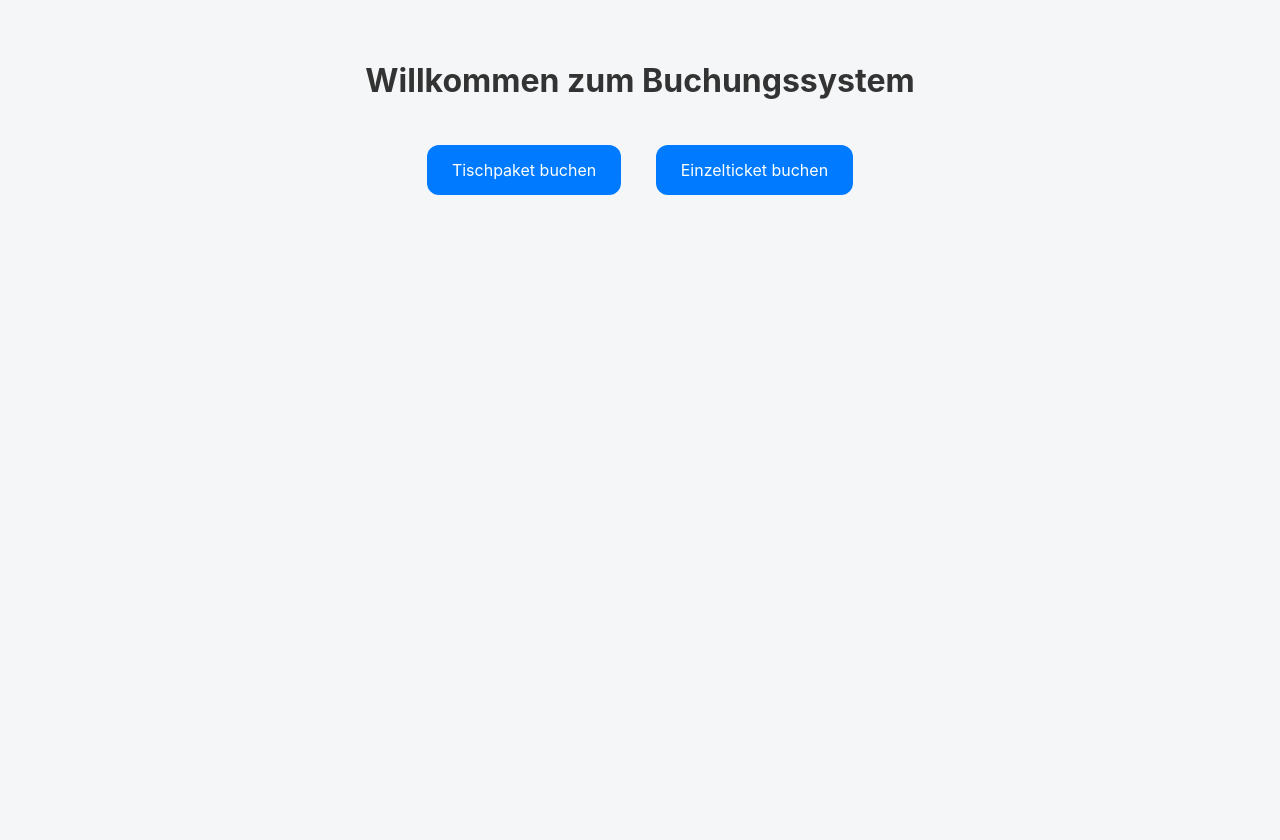
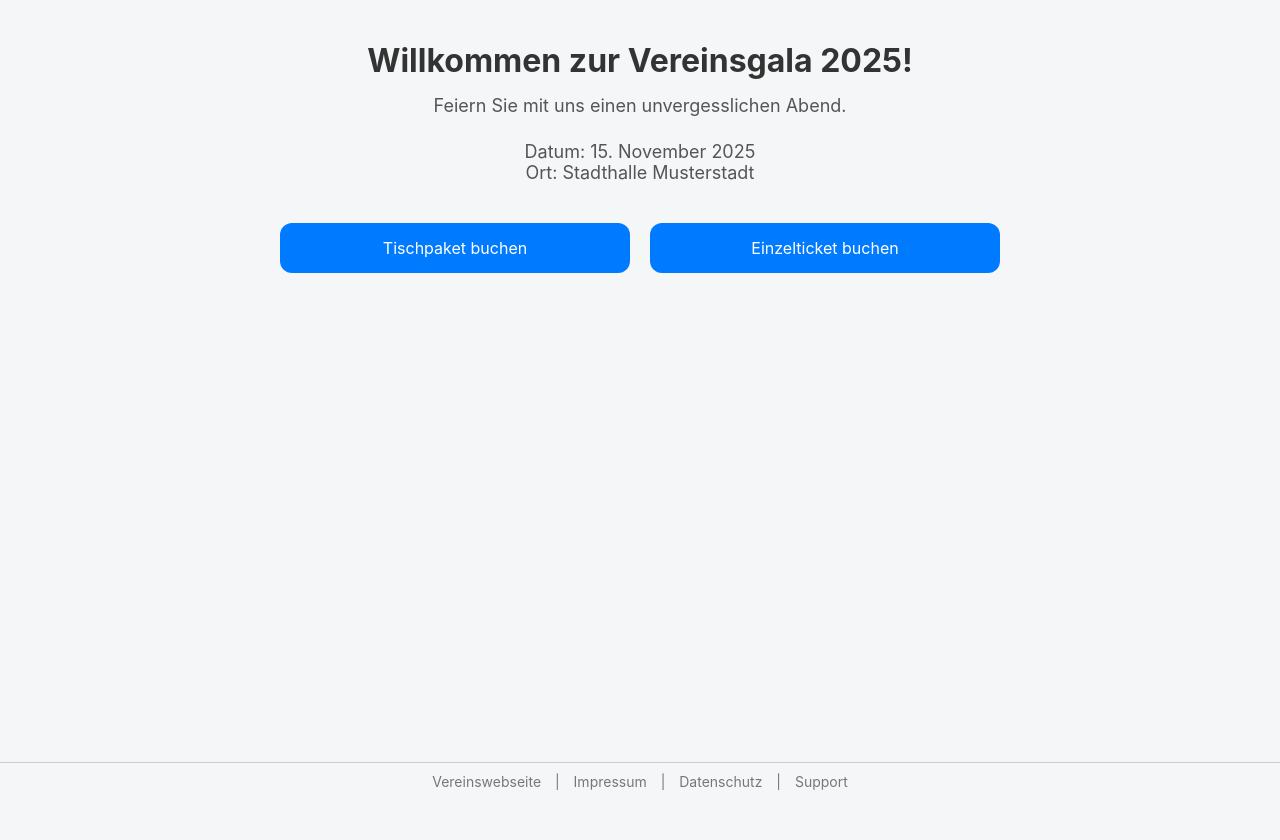
Before and after one commit to tob1404/buchungssystem, a Flask app: page / in a window 1280 px wide. Before the commit the page ends 195 px from the top, so only its background shows below. Run offline with Flask 3, Linux system fonts and the light colour scheme.

Commit message:
Anpassungen Startseite

```diff
--- a/templates/buchung/index.html
+++ b/templates/buchung/index.html
@@ -10,18 +10,36 @@
             font-family: -apple-system, BlinkMacSystemFont, "Segoe UI", Roboto, "Helvetica Neue", Arial, sans-serif;
             background-color: #f4f6f8;
             margin: 0;
-            padding: 40px;
+            padding: 20px;
             text-align: center;
+            display: flex;
+            flex-direction: column;
+            min-height: 100vh;
         }
 
         h1 {
             color: #333;
-            margin-bottom: 30px;
+            margin-bottom: 10px;
+        }
+
+        p {
+            color: #555;
+            margin: 5px 0 20px 0;
+            font-size: 18px;
+        }
+
+        .button-group {
+            display: flex;
+            flex-wrap: wrap;
+            justify-content: center;
+            gap: 20px;
+            margin: 20px 0;
         }
 
         .button {
             display: inline-block;
-            margin: 15px;
+            flex: 1 1 200px;
+            max-width: 300px;
             padding: 15px 25px;
             background-color: #007bff;
             color: white;
@@ -35,15 +53,50 @@
         .button:hover {
             background-color: #0056b3;
         }
+
+        .footer {
+            position: fixed;
+            bottom: 0;
+            left: 0;
+            width: 100%;
+            background-color: #f4f6f8;
+            padding: 10px 0;
+            font-size: 14px;
+            color: #777;
+            border-top: 1px solid #ccc;
+            text-align: center;
+        }
+        .footer a {
+            margin: 0 10px;
+            color: #777;
+            text-decoration: none;
+            transition: color 0.3s;
+        }
+        .footer a:hover {
+            color: #007bff;
+        }
+
     </style>
 </head>
 
 <body>
 
-    <h1>Willkommen zum Buchungssystem</h1>
+    <h1>Willkommen zur Vereinsgala 2025!</h1>
 
-    <a href="/buchen?art=tisch" class="button">Tischpaket buchen</a>
-    <a href="/buchen?art=einzelticket" class="button">Einzelticket buchen</a>
+    <p>Feiern Sie mit uns einen unvergesslichen Abend.</p>
+    <p>Datum: 15. November 2025<br>Ort: Stadthalle Musterstadt</p>
+
+    <div class="button-group">
+        <a href="/buchen?art=tisch" class="button">Tischpaket buchen</a>
+        <a href="/buchen?art=einzelticket" class="button">Einzelticket buchen</a>
+    </div>
+
+    <div class="footer">
+        <a href="https://www.deinverein.de" target="_blank">Vereinswebseite</a> |
+        <a href="/impressum">Impressum</a> |
+        <a href="/datenschutz">Datenschutz</a> |
+        <a href="mailto:support@deinverein.de">Support</a>
+    </div>
 
 </body>
 </html>
```
